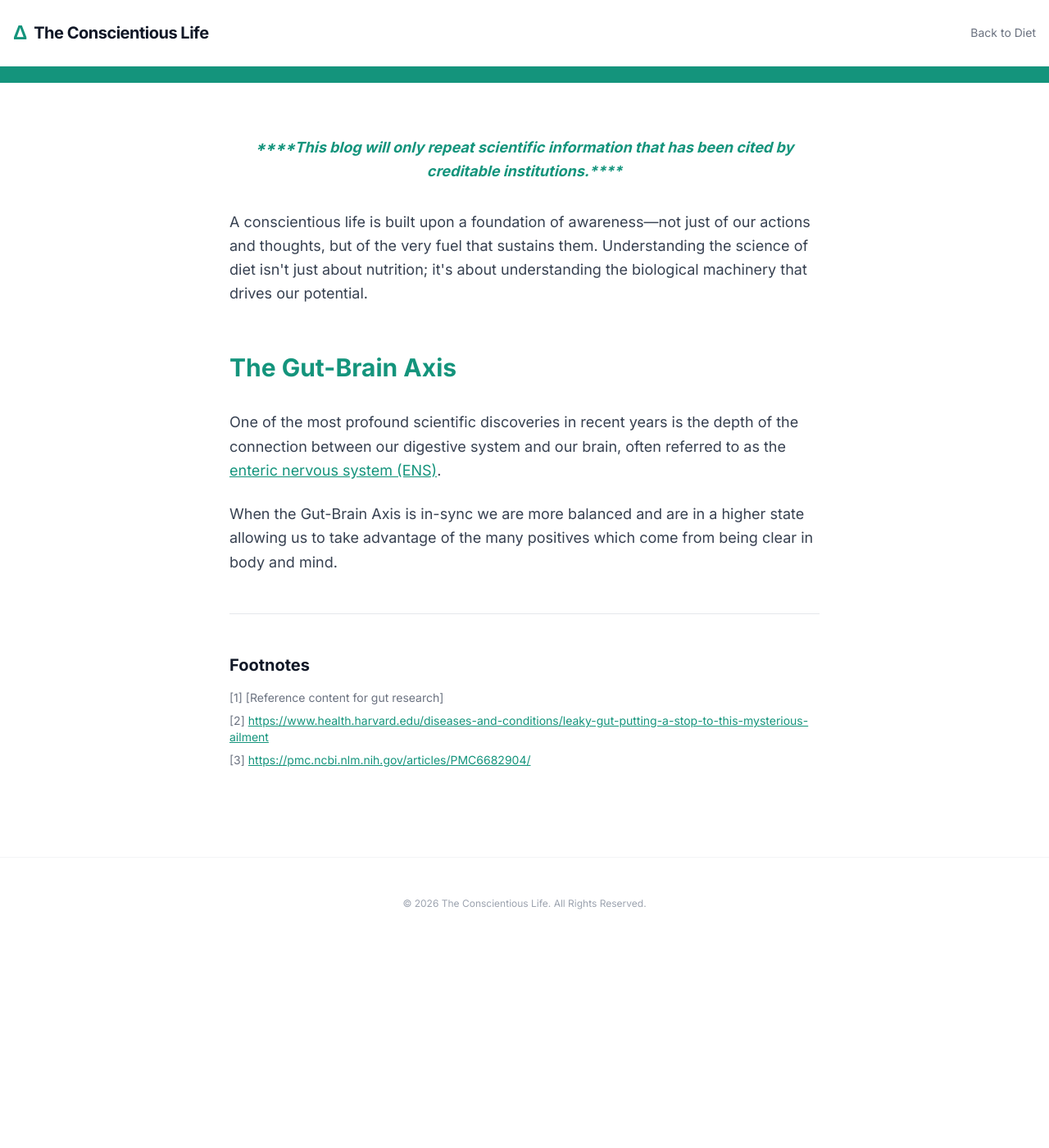
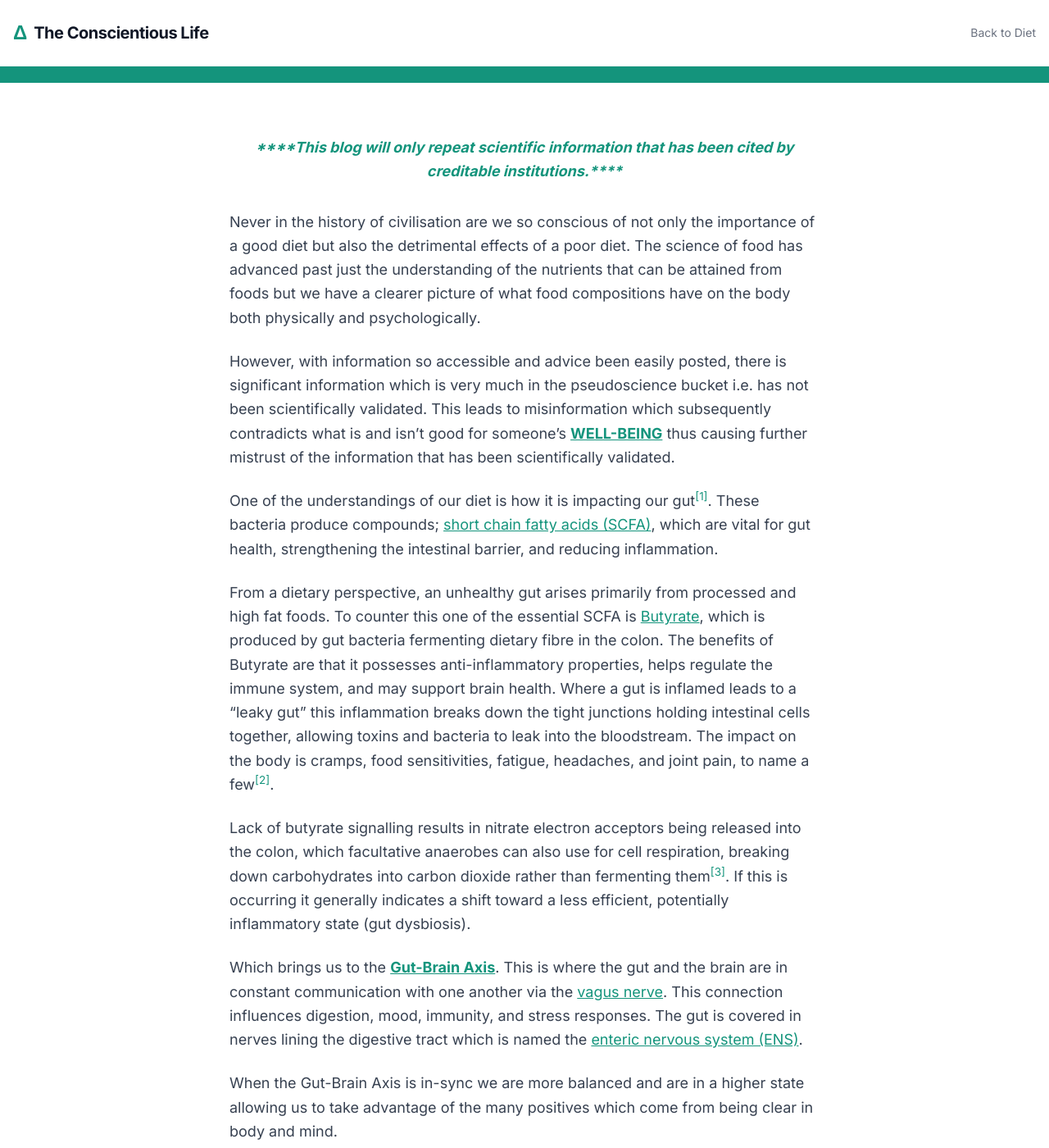
Before and after one commit to theconscientiouslife1-coder/TheCL, a Jekyll site: the page science-of-diet.html, which Jekyll copies as it is, in a window 1280 px wide and 1400 px high, scrolled down 242 px. Shown: the whole window at 82% size. Built offline with Jekyll 4.4.1, drawn with Linux system fonts in a browser that asks for light colours; nearby versions of some CDN libraries; before the commit the page ends 1356 px from its top, so only the background shows below that.

```diff
--- a/science-of-diet.html
+++ b/science-of-diet.html
@@ -34,10 +34,17 @@
         <article class="prose prose-lg max-w-none text-gray-700 leading-relaxed">
             <p class="italic text-[#14947c] font-bold text-center mb-8">****This blog will only repeat scientific information that has been cited by creditable institutions.****</p>
 
-            <p>A conscientious life is built upon a foundation of awareness—not just of our actions and thoughts, but of the very fuel that sustains them. Understanding the science of diet isn't just about nutrition; it's about understanding the biological machinery that drives our potential.</p>
+            <p>Never in the history of civilisation are we so conscious of not only the importance of a good diet but also the detrimental effects of a poor diet. The science of food has advanced past just the understanding of the nutrients that can be attained from foods but we have a clearer picture of what food compositions have on the body both physically and psychologically.</p>
 
-            <h2 class="text-[#14947c] font-bold">The Gut-Brain Axis</h2>
-            <p>One of the most profound scientific discoveries in recent years is the depth of the connection between our digestive system and our brain, often referred to as the <a href="https://your-ens-link.com" target="_blank" rel="noopener noreferrer" class="text-[#14947c] underline">enteric nervous system (ENS)</a>.</p>
+            <p>However, with information so accessible and advice been easily posted, there is significant information which is very much in the pseudoscience bucket i.e. has not been scientifically validated. This leads to misinformation which subsequently contradicts what is and isn’t good for someone’s <a href="well-being.html" class="text-[#14947c] font-bold underline uppercase">WELL-BEING</a> thus causing further mistrust of the information that has been scientifically validated.</p>
+
+            <p>One of the understandings of our diet is how it is impacting our gut<a href="#fn1" class="text-[#14947c] no-underline"><sup>[1]</sup></a>. These bacteria produce compounds; <a href="https://your-scfa-link.com" target="_blank" rel="noopener noreferrer" class="text-[#14947c] underline">short chain fatty acids (SCFA)</a>, which are vital for gut health, strengthening the intestinal barrier, and reducing inflammation.</p>
+
+            <p>From a dietary perspective, an unhealthy gut arises primarily from processed and high fat foods. To counter this one of the essential SCFA is <a href="https://your-butyrate-link.com" target="_blank" rel="noopener noreferrer" class="text-[#14947c] underline">Butyrate</a>, which is produced by gut bacteria fermenting dietary fibre in the colon. The benefits of Butyrate are that it possesses anti-inflammatory properties, helps regulate the immune system, and may support brain health. Where a gut is inflamed leads to a “leaky gut” this inflammation breaks down the tight junctions holding intestinal cells together, allowing toxins and bacteria to leak into the bloodstream. The impact on the body is cramps, food sensitivities, fatigue, headaches, and joint pain, to name a few<a href="#fn2" class="text-[#14947c] no-underline"><sup>[2]</sup></a>.</p>
+
+            <p>Lack of butyrate signalling results in nitrate electron acceptors being released into the colon, which facultative anaerobes can also use for cell respiration, breaking down carbohydrates into carbon dioxide rather than fermenting them<a href="#fn3" class="text-[#14947c] no-underline"><sup>[3]</sup></a>. If this is occurring it generally indicates a shift toward a less efficient, potentially inflammatory state (gut dysbiosis).</p>
+
+            <p>Which brings us to the <span class="text-[#14947c] font-bold underline">Gut-Brain Axis</span>. This is where the gut and the brain are in constant communication with one another via the <a href="https://your-vagus-nerve-link.com" target="_blank" rel="noopener noreferrer" class="text-[#14947c] underline">vagus nerve</a>. This connection influences digestion, mood, immunity, and stress responses. The gut is covered in nerves lining the digestive tract which is named the <a href="https://your-ens-link.com" target="_blank" rel="noopener noreferrer" class="text-[#14947c] underline">enteric nervous system (ENS)</a>.</p>
 
             <p>When the Gut-Brain Axis is in-sync we are more balanced and are in a higher state allowing us to take advantage of the many positives which come from being clear in body and mind.</p>
 
@@ -46,14 +53,4 @@
                 <h2 class="text-xl font-bold mb-4 text-gray-900">Footnotes</h2>
                 <ol class="text-sm text-gray-500 space-y-2">
                     <li id="fn1">[1] [Reference content for gut research]</li>
-                    <li id="fn2">[2] <a href="https://www.health.harvard.edu/diseases-and-conditions/leaky-gut-putting-a-stop-to-this-mysterious-ailment" target="_blank" rel="noopener noreferrer" class="text-[#14947c] underline">https://www.health.harvard.edu/diseases-and-conditions/leaky-gut-putting-a-stop-to-this-mysterious-ailment</a></li>
-                    <li id="fn3">[3] <a href="https://pmc.ncbi.nlm.nih.gov/articles/PMC6682904/" target="_blank" rel="noopener noreferrer" class="text-[#14947c] underline">https://pmc.ncbi.nlm.nih.gov/articles/PMC6682904/</a></li>
-                </ol>
-            </section>
-        </article>
-    </main>
-    <footer class="py-12 border-t border-gray-100 text-center text-gray-400 text-xs">
-        <p>&copy; 2026 The Conscientious Life. All Rights Reserved.</p>
-    </footer>
-</body>
-</html>
+                    <li id="fn2">[2] <a href="https://www.health.harvard.edu/diseases-and-conditions/leaky-gut-putting-a-stop-to-this-mysterious-ailment" target="_blank" rel="noopener noreferrer" class="text-[#14947c] underline">
```
